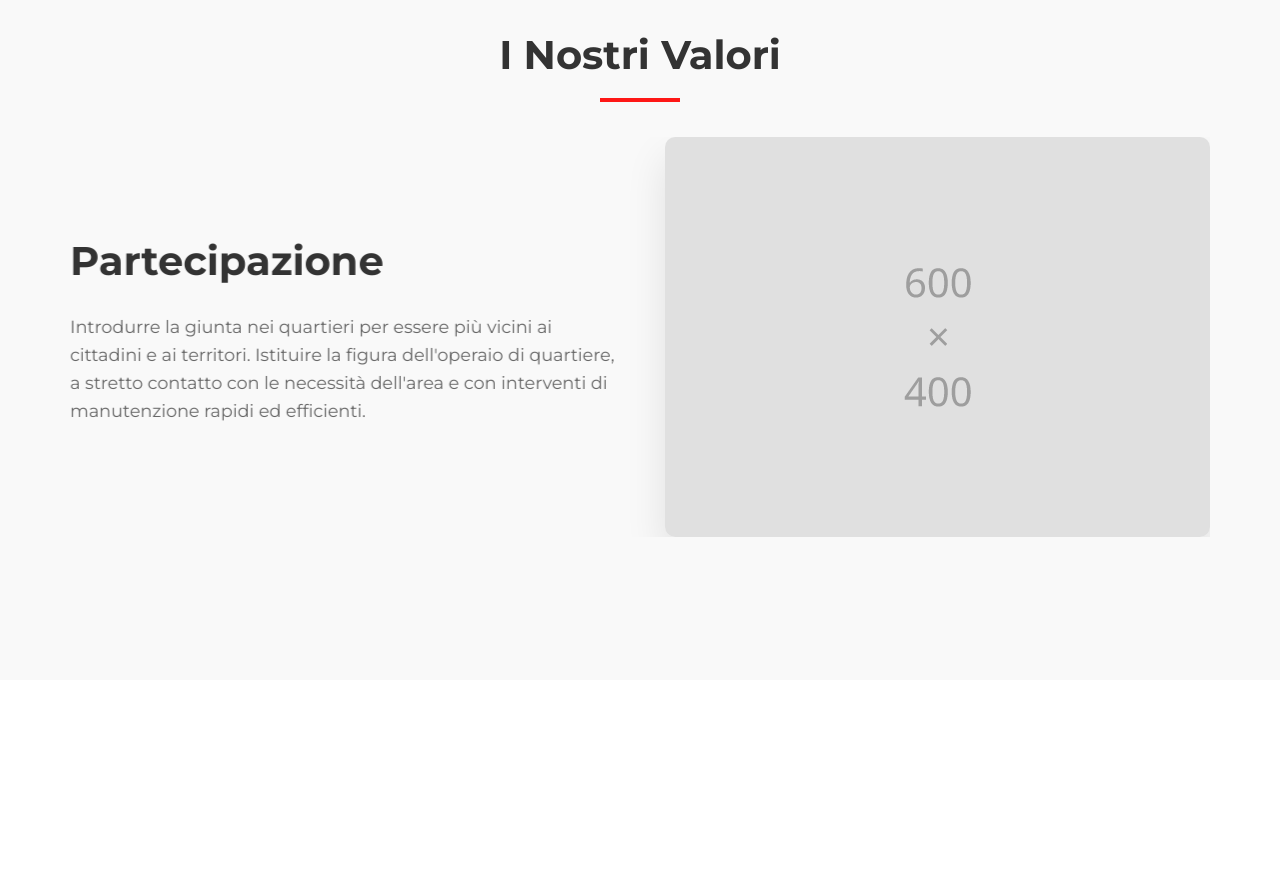
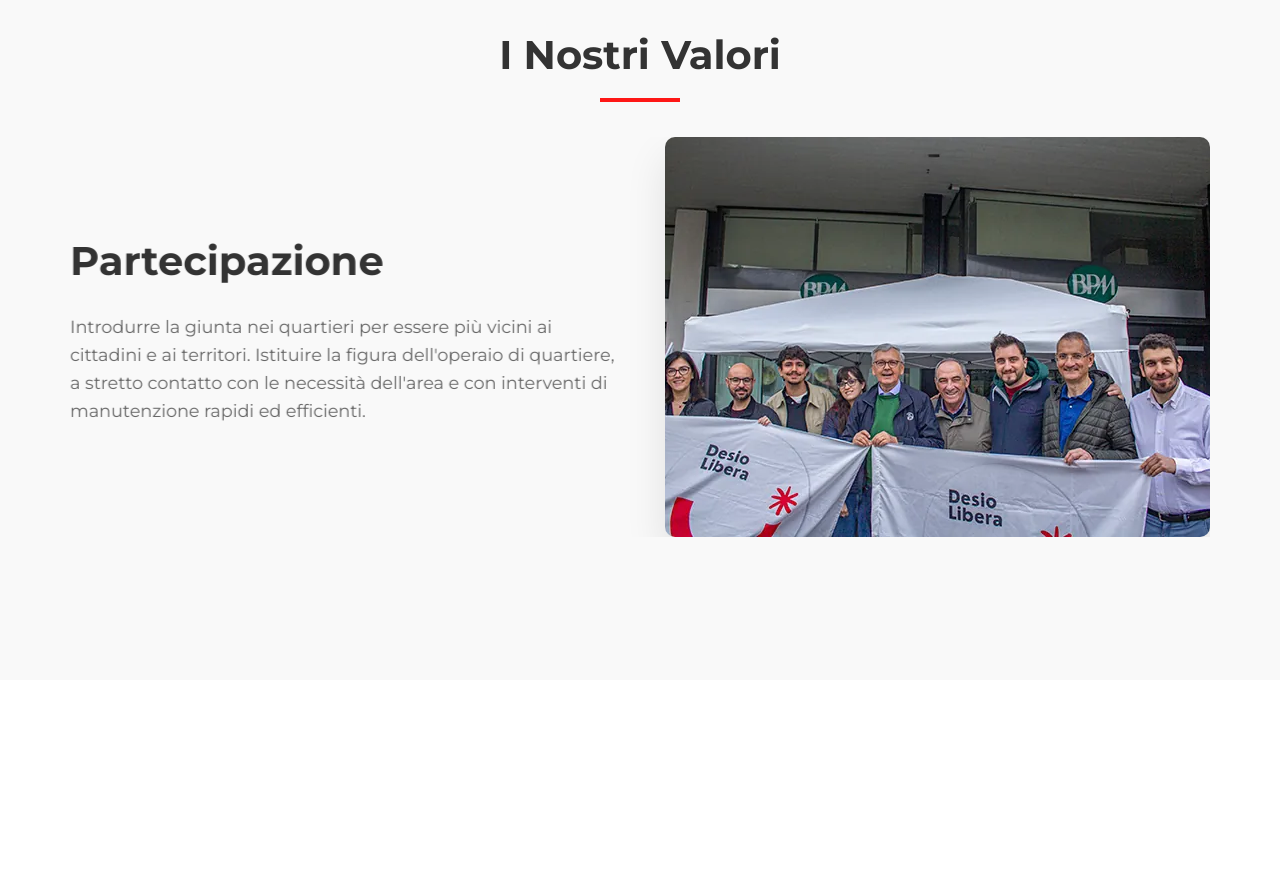
Before and after one commit to desiolibera/website, a plain HTML site: page index.html in a window 1280 px wide. Shown: the part 920-1797 px from the top of the page. Drawn offline with nearby package versions, Linux system fonts and the light colour scheme.

Commit message:
Refactor code structure for improved readability and maintainability

```diff
--- a/index.html
+++ b/index.html
@@ -1457,14 +1457,20 @@
             data-aos-offset="300"
             data-aos-delay="200"
           >
-            <img
-              src="images/400.png"
+          <picture>
+            <source
+              srcset="images/desio-libera-partecipazione.webp"
+              type="image/webp"
+            />
+            <img
+              src="images/desio-libera-partecipazione.jpg"
               alt="Partecipazione"
               width="600"
               height="400"
               loading="lazy"
               decoding="async"
             />
+          </picture>
           </div>
         </div>
       </div>
```
Also changed, not shown: images/desio-libera-partecipazione.jpg, images/desio-libera-partecipazione.webp (added).
